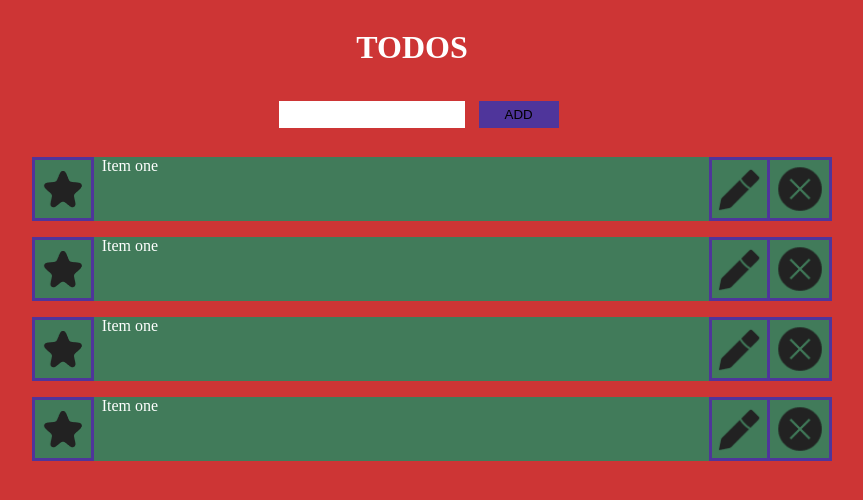
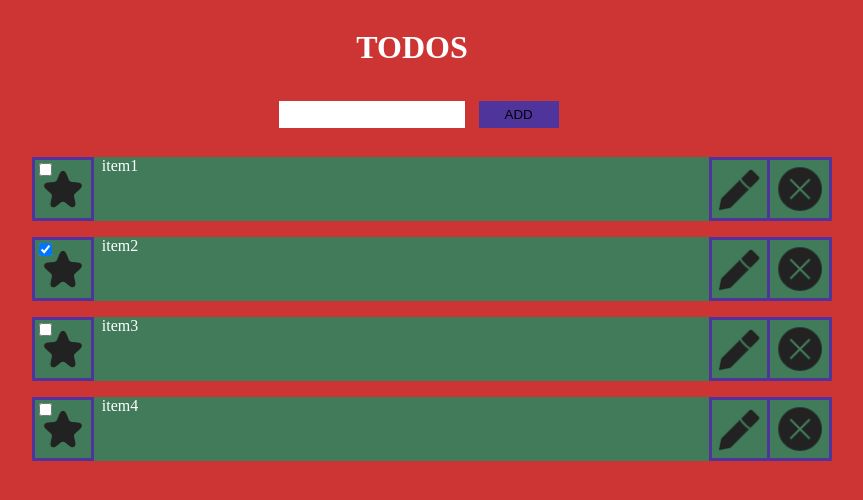
Before and after one commit to costik2020/0007-todo-or-not-todo-react, a React (Create React App) app: page / in a window 1280 px wide. Shown: the top 500 px of the page, without its empty margins (228-1091 px from the left). Built offline with nearby package versions, Linux system fonts and the light colour scheme.

Commit message:
Adding a checkbox to each item

```diff
--- a/src/App.js
+++ b/src/App.js
@@ -1,4 +1,5 @@
 import React from 'react';
+import Todo from "./components/Todo.js";
 
 
 function App(props) {
@@ -11,35 +12,10 @@ function App(props) {
 		</form>
 		<div className="items-stack">
 			<ul>
-				<li>
-					<div className="star"></div>
-					<div className="item">Item one</div>
-					<div className="edit"></div>
-					<div className="remove"></div>
-				</li>
-
-				<li>
-					<div className="star"></div>
-					<div className="item">Item one</div>
-					<div className="edit"></div>
-					<div className="remove"></div>
-				</li>
-
-				<li>
-					<div className="star"></div>
-					<div className="item">Item one</div>
-					<div className="edit"></div>
-					<div className="remove"></div>
-				</li>
-
-				<li>
-					<div className="star"></div>
-					<div className="item">Item one</div>
-					<div className="edit"></div>
-					<div className="remove"></div>
-				</li>
-
-
+				<Todo name="item1" completed={false} />
+				<Todo name="item2" completed={true} />
+				<Todo name="item3" completed={false} />
+				<Todo name="item4" completed={false} />
 
 			</ul>
 		</div>
--- /dev/null
+++ b/src/components/Todo.js
@@ -0,0 +1,20 @@
+import React from "react";
+
+function Todo(props){
+	console.log("props.completed=",props.completed);
+	return(
+		<li id="todo-0">
+			<div className="star">
+				<input type="checkbox" defaultChecked={props.completed} name='little-star' id='star-btn' />
+				<label htmlFor='star-btn'></label>
+			</div>
+			<div className="item">{props.name}</div>
+			<div className="edit"></div>
+			<div className="remove"></div>
+		</li>
+	);
+}
+
+//<div className="star completed-{props.completed}"></div>
+
+export default Todo;
--- a/src/index.css
+++ b/src/index.css
@@ -68,6 +68,7 @@ ul li div {
 ul li .item{
 	width: 40em;
 	text-indent: 0.5em;
+
 }
 
 
@@ -83,6 +84,11 @@ ul li {
 	background-size: contain;
 	border: 0.2em solid #4F359B;
 	box-sizing: border-box;
+}
+
+/*Hide the checkbox*/
+.star input{
+	ffffopacity: 0;
 }
 
 .edit{
```
